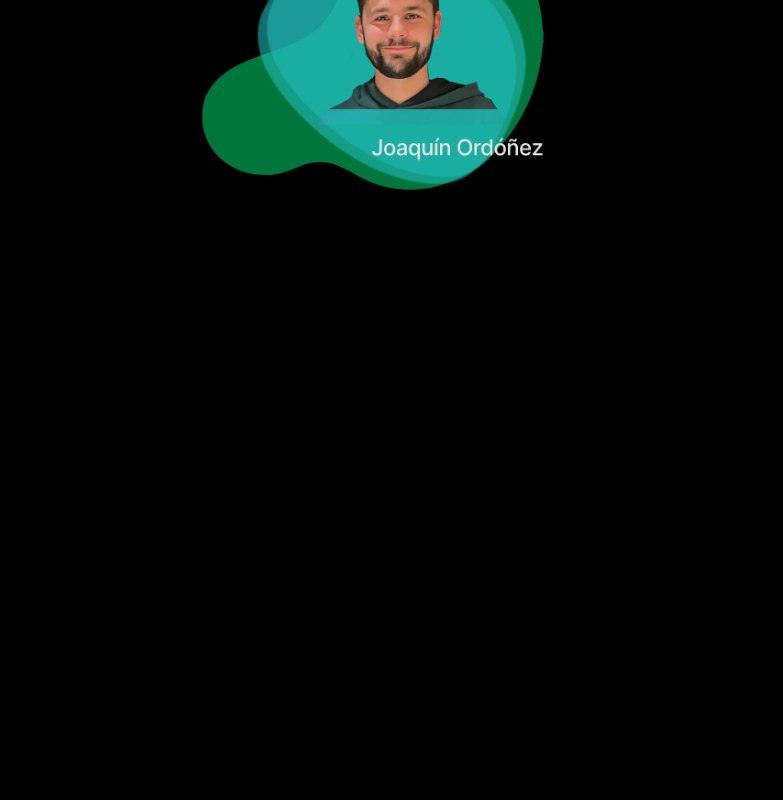
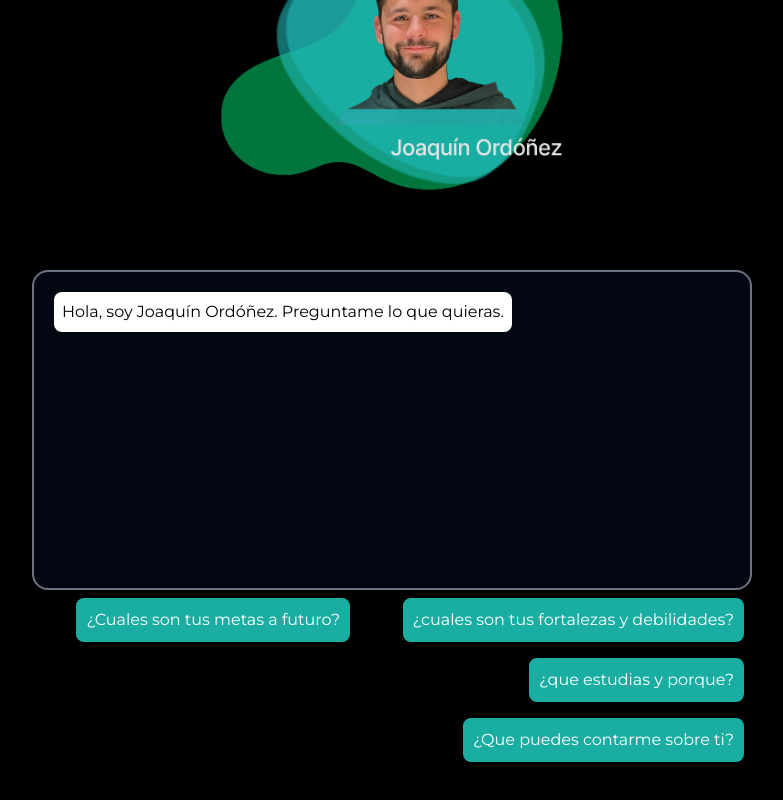
Before and after one commit to joac001/portfolio, a Next.js app: page /chat in a window 1280 px wide. Shown: the part 361-1161 px from the top of the page, without its empty margins (248-1031 px from the left). Before the commit the page ends 800 px from the top, so only its background shows below. Built offline with nearby package versions, Linux system fonts and the light colour scheme.

Commit message:
making chat

```diff
--- a/src/app/chat/page.js
+++ b/src/app/chat/page.js
@@ -1,7 +1,41 @@
+'use client';
+import {useState} from "react";
+import BotBubble from "@/app/components/botBubble";
+import UserBubble from "@/app/components/userBubble";
+import QuestionOption from "@/app/components/questionOption";
+
 export default function Chat() {
+    const questions =["¿Que puedes contarme sobre ti?", "¿que estudias y porque?", "¿cuales son tus fortalezas y debilidades?", "¿Cuales son tus metas a futuro?"];
+    const responses =[""];
+    const [conversation, setConversation] = useState(["B:Hola, soy Joaquín Ordóñez. Preguntame lo que quieras."]);
+
+    function askQuestion(newQuestionIdx) {
+        setConversation(conversation.clear());
+        setConversation(conversation.add("U:" + questions[newQuestionIdx]));
+        setConversation(conversation.add("B:" + responses[newQuestionIdx]));
+    }
+
     return (
-        <div>
-            <h1>Chat</h1>
-        </div>
+        <section className="justify-self-center grid grid-cols-[90vh] grid-rows-[40vh,25vh] mt-25 min-[1000px]:mt-10">
+            {/*Bot chat section*/}
+            <section className="flex flex-col border-2 border-gray-500 rounded-2xl bg-gray-950 p-3">
+                {
+                    conversation.map((bubble, index) => (
+                        (bubble.slice(0,2) === "B:") ?
+                            <BotBubble key={index} text={bubble.slice(2)}/>
+                        :
+                            <UserBubble key={index} text={bubble.slice(2)}/>
+
+                    ))
+                }
+            </section>
+
+            {/*Options*/}
+            <section className="flex flex-col-reverse flex-wrap-reverse justify-end items-start">
+                {questions.map((question, index)=>
+                    <QuestionOption key={index} text={question}/>
+                )}
+            </section>
+        </section>
     );
 }
--- /dev/null
+++ b/src/app/components/botBubble.js
@@ -0,0 +1,11 @@
+export default function BotBubble({key, text}) {
+    return (
+        // Chat bubble like every chat app
+        <span key={key} className="flex flex-wrap justify-start">
+            <div className="bg-white rounded-lg p-2 m-2">
+                <p className="text-black">{text}</p>
+            </div>
+        </span>
+
+    );
+}
--- /dev/null
+++ b/src/app/components/questionOption.js
@@ -0,0 +1,10 @@
+export default function QuestionOption({key, text, onClick}) {
+    return (
+        <button onClick={onClick} key={key} className="flex flex-wrap justify-center text-white bg-[#1AAEA3] border-2 border-[#1AAEA3] rounded-lg p-2 m-2 transition-all ease-in hover:bg-transparent">
+            <div>
+                <p className="">{text}</p>
+            </div>
+        </button>
+
+    );
+}
--- a/src/app/components/tecGridDesktop.js
+++ b/src/app/components/tecGridDesktop.js
@@ -17,7 +17,7 @@ export default function TecGridDesktop(){
     return (
         <section className="justify-self-center m-5">
             <h1 className="font-bold mb-4" id="title">TECNOLOGIAS</h1>
-            <div className="grid grid-cols-8 max-[1300px]:grid-cols-6 gap-4">
+            <div className="grid grid-cols-8 max-[1500px]:grid-cols-6 gap-4">
                 {
                     tecnologies.map((tech, index) => (
                         <div key={index} className="grid grid-rows-[auto, auto] bg-gray-700/65 h-32 w-24">
--- a/src/app/components/tecGridMobile.js
+++ b/src/app/components/tecGridMobile.js
@@ -36,7 +36,7 @@ export default function TecGridMobile(){
         <section className="flex flex-col items-center">
             <h1 className="font-bold mb-4" id="title">TECNOLOGIAS</h1>
             <span className="flex justify-center items-center">
-            <button className="flex items-center bg-green-700 p-3 mr-3 shadow-lg shadow-green-950 hover:shadow-none" onClick={handlePrev}>
+            <button className="flex items-center bg-green-700 p-3 mr-3 shadow-lg shadow-green-950" onClick={handlePrev}>
                 <span className="material-symbols-outlined">
                     arrow_left_alt
                 </span>
@@ -55,7 +55,7 @@ export default function TecGridMobile(){
                     </div>
                 ))}
             </div>
-            <button className="flex items-center bg-green-700 p-3 ml-3 shadow-lg shadow-green-950 hover:shadow-none" onClick={handleNext}>
+            <button className="flex items-center bg-green-700 p-3 ml-3 shadow-lg shadow-green-950" onClick={handleNext}>
                 <span className="material-symbols-outlined">
                     arrow_right_alt
                 </span>
--- /dev/null
+++ b/src/app/components/userBubble.js
@@ -0,0 +1,11 @@
+export default function UserBubble({key, text}) {
+    return (
+        // Chat bubble like every chat app
+        <span key={key} className="flex flex-wrap justify-end">
+            <div className="bg-[#85E1A4] rounded-lg p-2 m-2">
+                <p>{text}</p>
+            </div>
+        </span>
+
+    );
+}
--- a/src/app/layout.js
+++ b/src/app/layout.js
@@ -10,39 +10,18 @@ export const metadata = {
 export default function RootLayout({ children }) {
   return (
     <html lang="en">
-    <body className="
-        felx text-white bg-[#000000]
-    ">
-    <div className="
-        flex justify-center
-        max-[1000px]:flex-col
-    ">
+        <body className="felx text-white bg-[#000000]">
+            <div className="flex justify-center max-[1000px]:flex-col">
                 <link rel="stylesheet" href="https://cdn.jsdelivr.net/gh/devicons/devicon@v2.10.1/devicon.min.css"></link>
 
                 <NavBar/>
+                <section className="grid grid-cols-2 gap-0 max-[1300px]:grid-cols-1 max-[1300px]:grid-rows-2">
                     <SideBar/>
 
                     <main className="flex items-center max-[1000px]:justify-center">
                         {children}
                     </main>
-
-        {/*<footer className="flex justify-center items-center align-middle bg-emerald-950 w-full h-full">*/}
-        {/*      <span className="text-white mr-5">*/}
-        {/*        <Link target="_blank" href="https://github.com/joac001?tab=repositories" className="flex items-center"*/}
-        {/*              rel="noopener noreferrer">*/}
-        {/*            <Image src="/gh-icon.png" alt="https://github.com/joac001?tab=repositories" width={50} height={50}/>*/}
-        {/*            <p>joac001</p>*/}
-        {/*        </Link>*/}
-        {/*      </span>*/}
-
-        {/*    <span className="text-white mr-5">*/}
-        {/*        <Link target="_blank" href="https://www.linkedin.com/in/joaquin-ord" className="flex items-center"*/}
-        {/*              rel="noopener noreferrer">*/}
-        {/*            <Image src="/linkedIn-icon.png" alt="https://www.linkedin.com/in/joaquin-ord" width={50} height={50}/>*/}
-        {/*            <p>joaquín Ordóñez</p>*/}
-        {/*        </Link>*/}
-        {/*      </span>*/}
-        {/*</footer>*/}
+                </section>
             </div>
         </body>
     </html>
```
Lines whose indentation alone changed are shown as unchanged.
